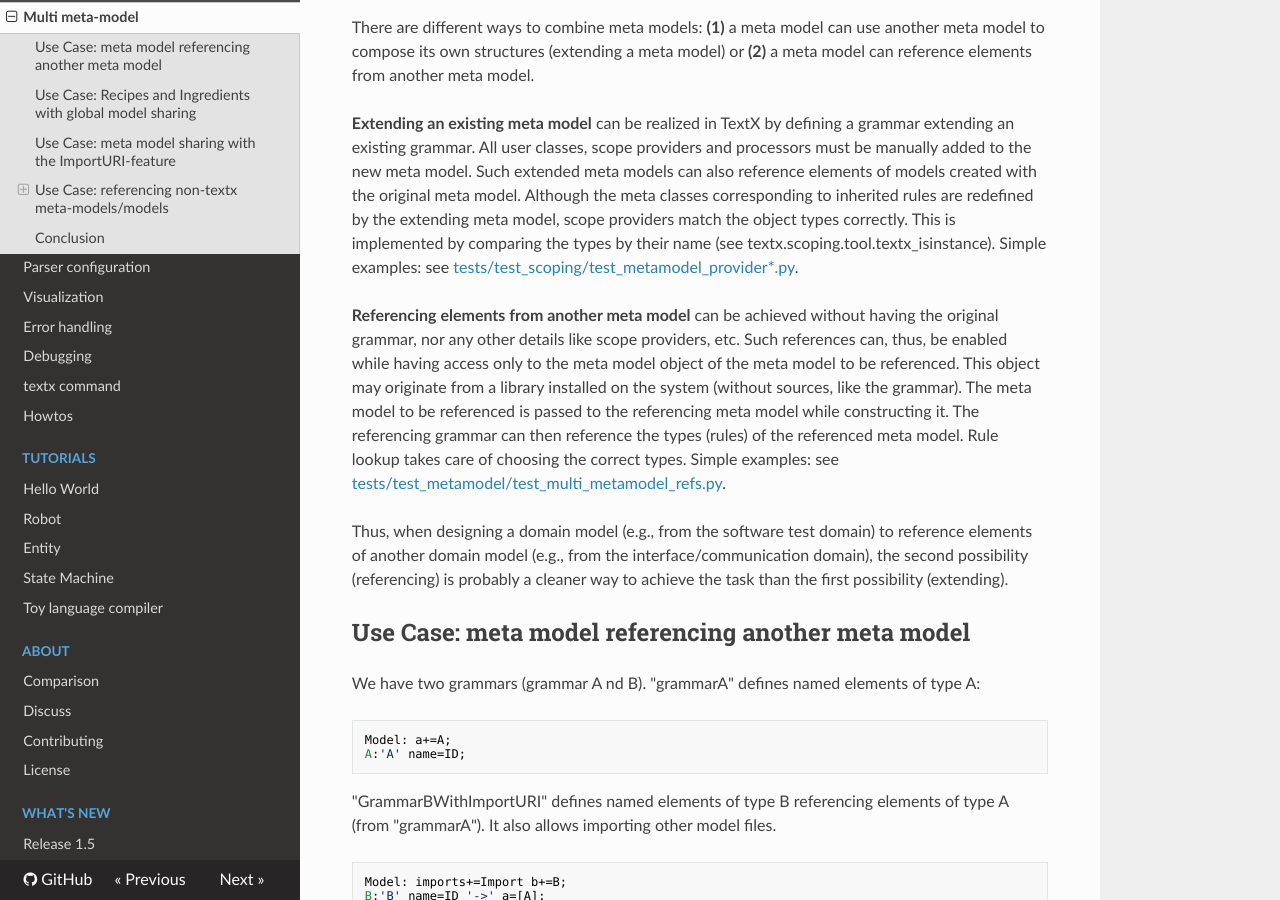
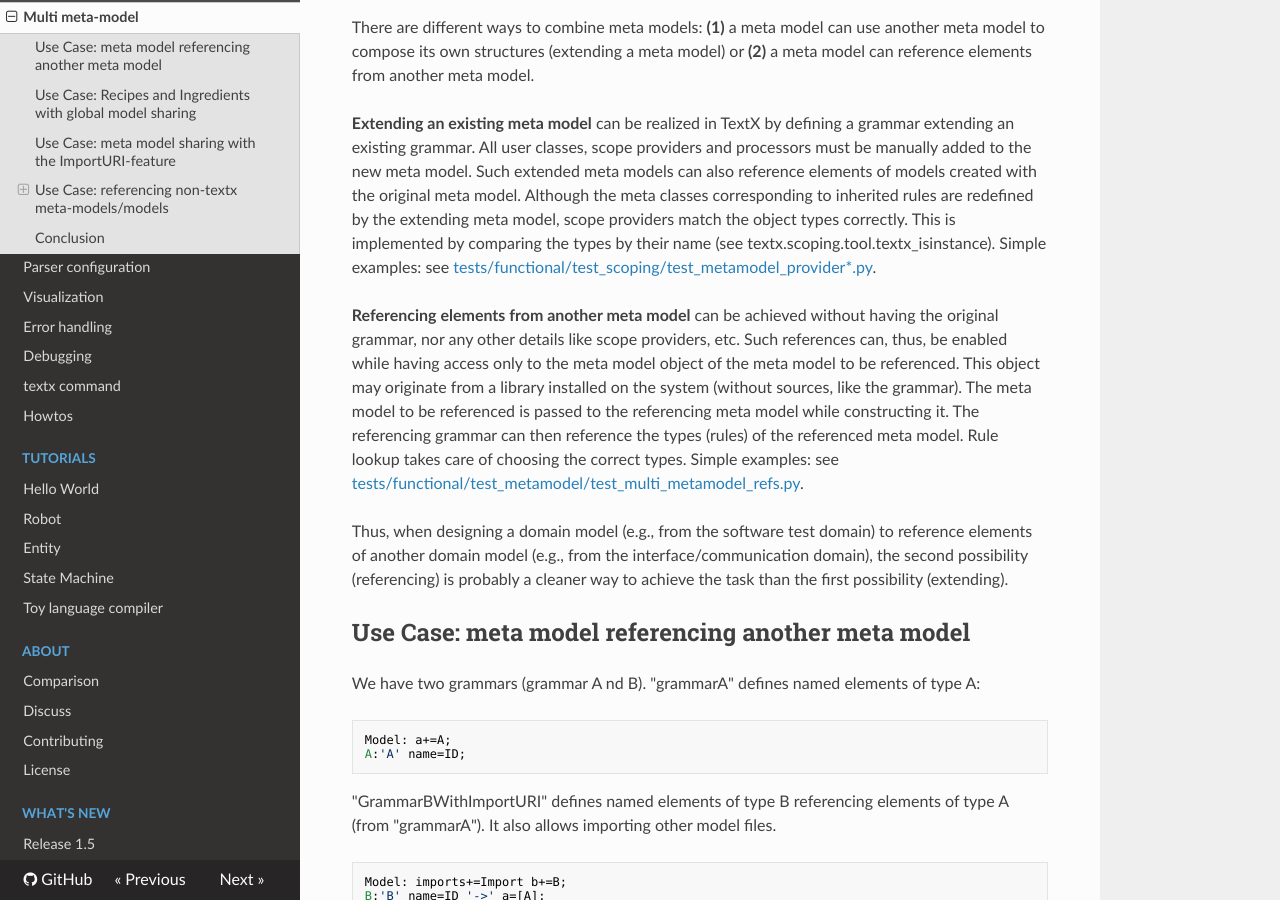
Before and after one commit to textX/textX, an MkDocs documentation site: the page built from docs/multimetamodel.md, in a window 1280 px wide and 900 px high, scrolled down 314 px. Built offline with MkDocs 1.6.1, drawn with Linux system fonts in a browser that asks for light colours; nearby versions of some CDN libraries; comment, search, counter and statistics services are not loaded.

Commit message:
fixed link from issue #95

```diff
--- a/docs/multimetamodel.md
+++ b/docs/multimetamodel.md
@@ -22,7 +22,7 @@ meta model. Although the meta classes corresponding to inherited rules are
 redefined by the extending meta model, scope providers match the object
 types correctly. This is implemented by comparing the types by their name
 (see textx.scoping.tool.textx_isinstance). Simple examples: see
-[tests/test_scoping/test_metamodel_provider*.py](https://github.com/igordejanovic/textX/tree/master/tests/functional/test_scoping).
+[tests/functional/test_scoping/test_metamodel_provider*.py](https://github.com/igordejanovic/textX/tree/master/tests/functional/test_scoping).
 
 
 **Referencing elements from another meta model** can be achieved without
@@ -34,7 +34,7 @@ the grammar). The meta model to be referenced is passed to the referencing
 meta model while constructing it. The referencing grammar can then reference
 the types (rules) of the referenced meta model. Rule lookup takes care of
 choosing the correct types. Simple examples: see
-[tests/test_metamodel/test_multi_metamodel_refs.py](https://github.com/igordejanovic/textX/tree/master/tests/test_metamodel/test_multi_metamodel_refs.py).
+[tests/functional/test_metamodel/test_multi_metamodel_refs.py](https://github.com/igordejanovic/textX/tree/master/tests/functional/test_metamodel/test_multi_metamodel_refs.py).
 
 
 Thus, when designing a domain model (e.g., from the software test domain) to
```
